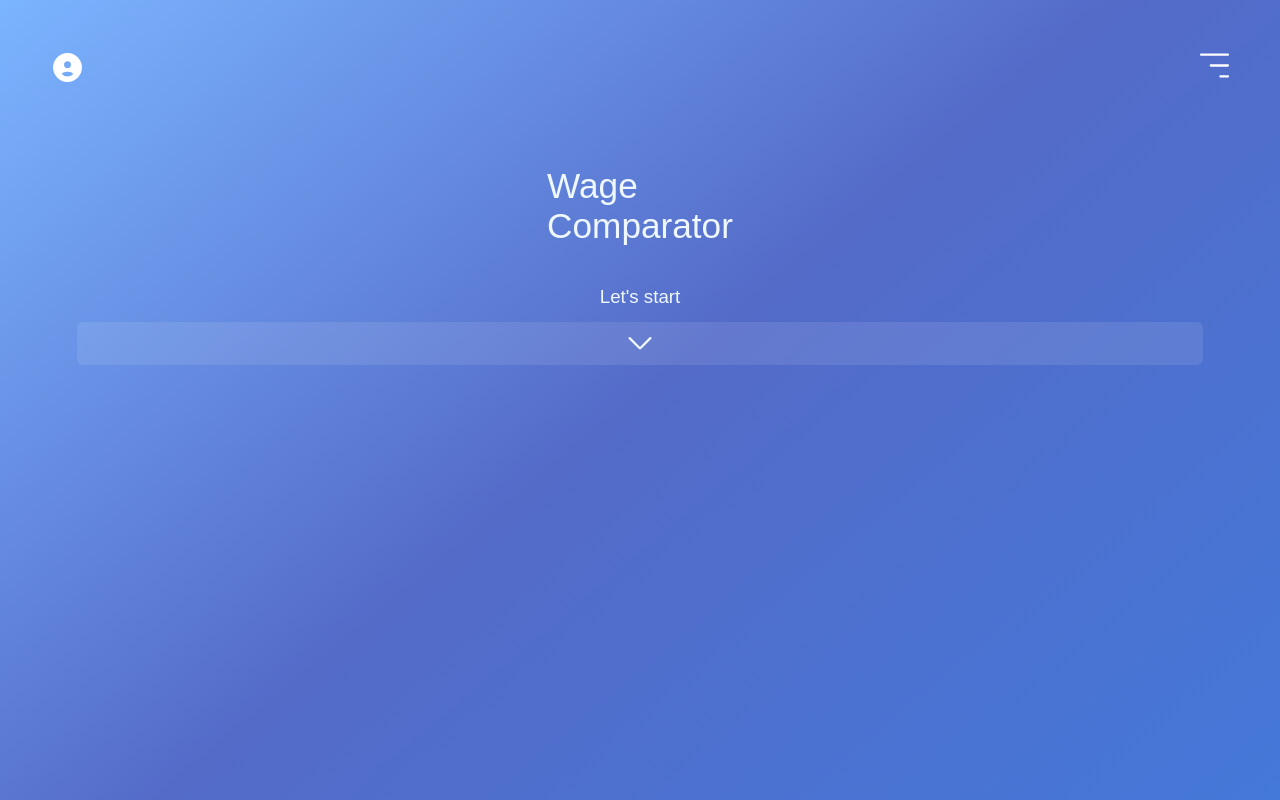
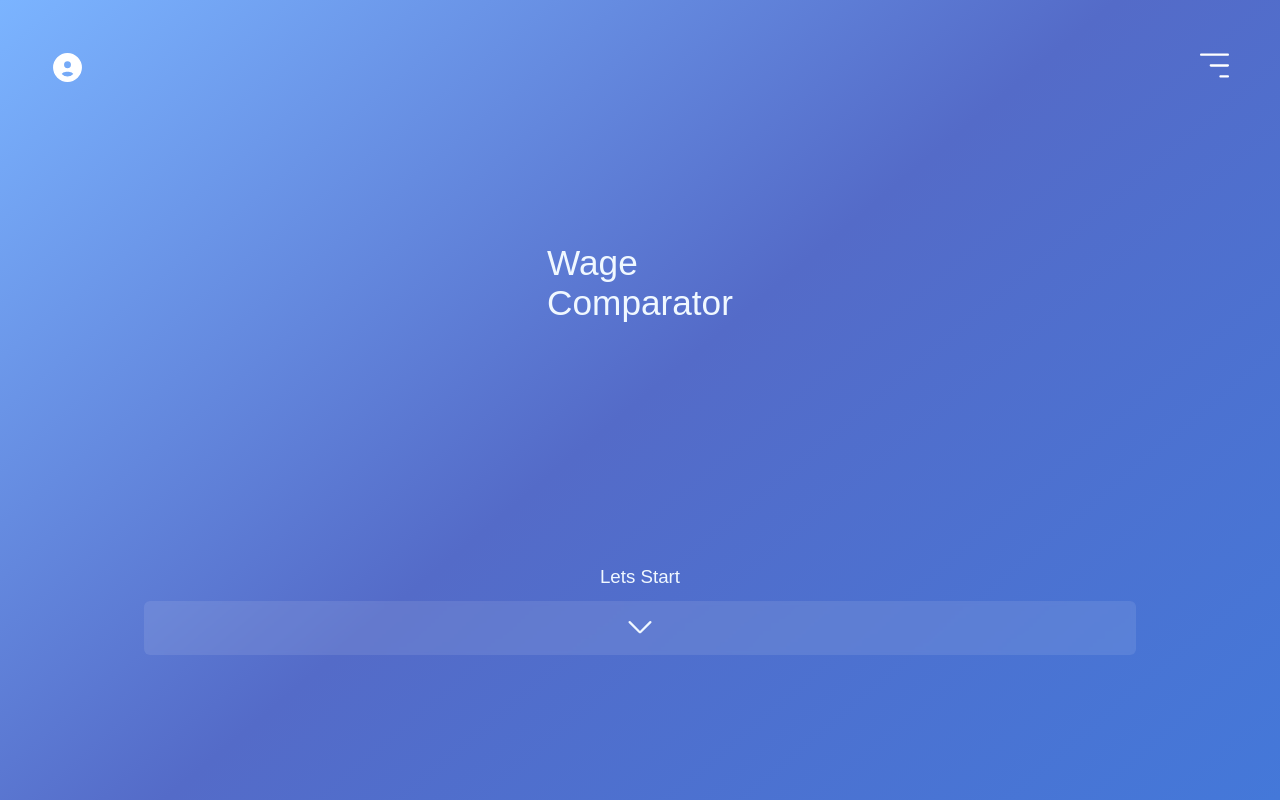
Before and after one commit to Javi-octubremilnovecientos/Wage_Comparator, a React (Vite) app: page / in a window 1280 px wide. Built offline with nearby package versions, Linux system fonts and the light colour scheme; a web font is replaced by a local one.

Commit message:
implmentando charts

```diff
--- a/src/Components/Charts/FirstChart.jsx
+++ b/src/Components/Charts/FirstChart.jsx
@@ -1,9 +1,9 @@
 import { VictoryChart, VictoryLine, VictoryTheme, VictoryAxis, VictoryLabel, VictoryGroup, VictoryScatter, VictoryLegend, Line, VictoryBoxPlot} from "victory";
-
+import { useFirstForm } from "../../Hooks/useFirstForm";
 
 export const Firstchart = () => {
 
-
+// const{media} = useFirstForm()
 
 return (
 
@@ -15,16 +15,17 @@ return (
   <VictoryBoxPlot
     boxWidth={10}
     data={[
-      { x: 1, y: ["2", "3,9", "5", "8.7"] }
+      { x: 1, y: ["2", "6", "8", "8.7"] }
     ]}
     style={{
+
       min: { stroke: "tomato" },
       max: { stroke: "orange" },
       q1: { fill: "tomato" },
       q3: { fill: "orange" },
       median: {
         stroke: "white",
-        strokeWidth: 2,
+        strokeWidth: 4,
       },
       minLabels: { fill: "tomato" },
       maxLabels: { fill: "orange" },
--- a/src/Components/MainForm.jsx
+++ b/src/Components/MainForm.jsx
@@ -1,6 +1,5 @@
-import React, { useRef} from "react";
+import React, { useRef, useState} from "react";
 import "../Styles/mainForm.css";
-
 import { useDispatch} from "react-redux";
 import { sendForm } from "../Store/Slices/formSubmit";
 
@@ -10,7 +9,8 @@ export const MainForm = ({currentForm}) => {
   const inputs = Object.values(currentForm);
 
   const dispatch = useDispatch();
-  //const [inputNo, setinputNo] = useState(0);
+  const [inputNo, setinputNo] = useState(0);
+
   const formRef = useRef(null);
 
   const HandleSubmit = (e) => {
@@ -25,23 +25,19 @@ export const MainForm = ({currentForm}) => {
     formRef.current.reset();
    };
 
-
-
-
-
-  return (
+ return (
     <form className="main-form" ref={formRef} onSubmit={HandleSubmit}>
-      {inputs &&
+         {inputs &&
         inputs.map((input, i) => (
           <div className="inputController" key={i}>
-            <label htmlFor="">{input}</label>
+            <label htmlFor="">{i <= inputNo ? input : ""}</label>
             <input
-              required
+              requiredAdd commentMore actions
               name={input}
               type="text"
-              disabled={false}
-              // className={i < inputNo ? "" : "disabled"}
-              // onClick={() => setinputNo(inputNo + 1)}
+              disabled={i <= inputNo ? false : true}
+              className={i < inputNo ? "" : "disabled"}
+              onClick={() => setinputNo(inputNo + 1)}
             />
           </div>
         ))}
--- /dev/null
+++ b/src/Hooks/useFirstForm.js
@@ -0,0 +1,34 @@
+
+import Survey from "../Mocks/2-2019-converted.json";
+import { useSelector } from "react-redux";
+
+export const useFirstForm = () => {
+
+
+
+  const firstForm = useSelector((state) => state.sendForm.forms[0]);
+  const datos = Survey;
+
+
+
+  const europeos = datos.filter((dato) => dato.COUNTRY.includes(firstForm.values.País));
+
+  const palabra = firstForm.values.Profesión;
+  const firstLetters = palabra.slice(0, 4);
+
+  const coinciden = europeos.filter((vet) => {
+    return vet.ISCO0803.startsWith(firstLetters);
+  });
+  const salarios = coinciden
+    .filter((con) => con.WAGEGR0NAT < 9000)
+    .map((con) => con.WAGEGR0NAT);
+
+  const totalSalarios = salarios.reduce((accum, curr) => accum + curr, 0);
+
+  const media = totalSalarios / salarios.length;
+
+
+  return{
+    media
+  }
+};
--- a/src/Pages/Home.jsx
+++ b/src/Pages/Home.jsx
@@ -1,6 +1,6 @@
 import React, { useState } from "react";
 import { MainForm } from "../Components/MainForm";
-// import { Firstchart } from "../Components/Charts/FirstChart";
+import { Firstchart } from "../Components/Charts/FirstChart";
 import { Arrow } from "../assets/Icons/Icons";
 import { surveys } from "../Mocks/Survey";
 // import { LoginModal } from "../Components/LoginModal";
@@ -9,28 +9,34 @@ import { useSelector } from "react-redux";
 export const Home = () => {
   const [started, setstarted] = useState(false);
 
-  const formNo = useSelector((state)=> state.sendForm.formNumber)
-  const currentForm = surveys[formNo]
-// const [open, setopen] = useState(false)
-
-
-
+  const formNo = useSelector((state) => state.sendForm.formNumber);
+  const currentForm = surveys[formNo];
+  // const [open, setopen] = useState(false)
 
   return (
     <main>
       {/* <LoginModal/> */}
       <section id="intro">
-        <h1>
-          Wage <br /> Comparator
-        </h1>
-        <h3>Let's start</h3>
+        {formNo > 0 ? (
+          <Firstchart />
+        ) : (
+
+            <h1>
+              Wage <br /> Comparator
+            </h1>
+
+
+        )}
       </section>
       <section id="hero">
         {started ? (
           <MainForm currentForm={currentForm} />
         ) : (
+          <div className="initialBox">
+          <h3>Lets Start</h3>
           <div className="initialForm">
             <Arrow onClick={() => setstarted(true)} />
+          </div>
           </div>
         )}
       </section>
--- a/src/Store/Slices/formSubmit.js
+++ b/src/Store/Slices/formSubmit.js
@@ -9,7 +9,7 @@ const initialState = {
 
 
 
-export const formSlice = createSlice({
+export const formSubmit = createSlice({
    name: "sendForm",
    initialState,
    reducers: {
@@ -20,5 +20,5 @@ export const formSlice = createSlice({
    }
 })
 
-export const { sendForm } = formSlice.actions
-export default formSlice.reducer
+export const { sendForm } = formSubmit.actions
+export default formSubmit.reducer
--- a/src/Store/index.js
+++ b/src/Store/index.js
@@ -1,11 +1,11 @@
 
 
 import { configureStore } from "@reduxjs/toolkit"
-import {formSlice} from "./Slices/formSubmit"
+import {formSubmit} from "./Slices/formSubmit"
 
 
 export const store = configureStore({
     reducer:{
-        sendForm: formSlice.reducer
+        sendForm: formSubmit.reducer
     }
 })
--- a/src/Styles/App.css
+++ b/src/Styles/App.css
@@ -1,20 +1,22 @@
 main {
-  height: 100vh;
+  min-height: 100vh;
   display: flex;
   flex-direction: column;
+  justify-content: start;
   align-items: center;
-  justify-content: space-around;
+
 }
 #intro {
-  height: 22%;
+  height: 32%;
   width: 100%;
-  padding-top: 13%;
+  padding-top: 19%;
   display: flex;
   flex-direction: column;
-  justify-content: space-between;
+  justify-content: center;
   align-items: center;
-  margin-bottom: 14px;
+  margin-bottom: 19%;
 }
+
 h1 {
   font-size: 2.2rem;
 }
@@ -24,8 +26,19 @@ h1 {
   /* border: 2px dotted red; */
   width: 100%;
   display: flex;
+
   justify-content: center;
 }
+ .initialBox{
+  width: 88%;
+  height: 30%;
+  display: flex;
+  flex-direction: column;
+  align-items: center;
+ }
+ .initialBox h3{
+  margin-bottom: 13px;
+ }
 
 .initialForm {
   width: 88%;
```
Also changed, not shown: src/Hooks/useConsult.js (deleted, +0 -42 lines).
